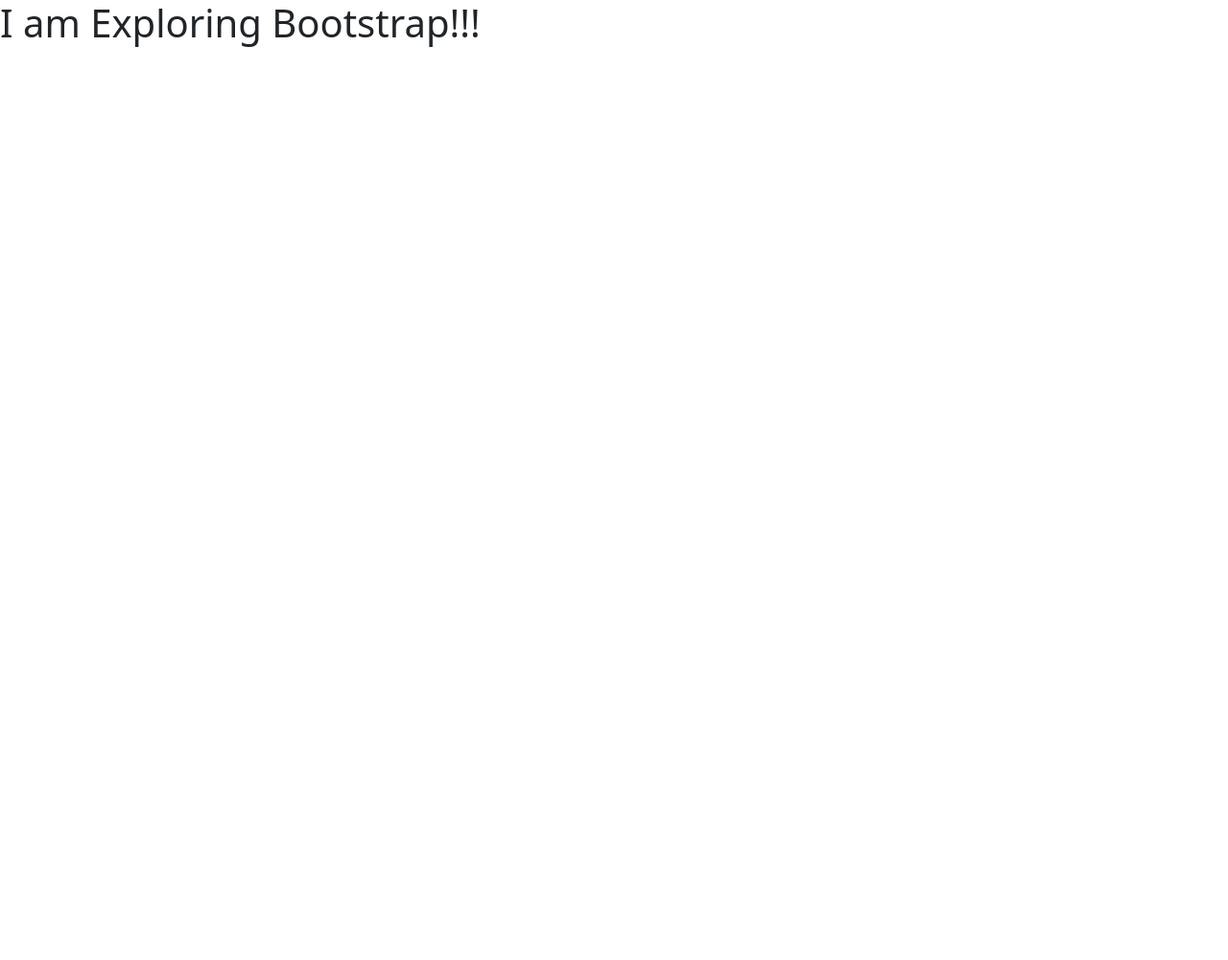
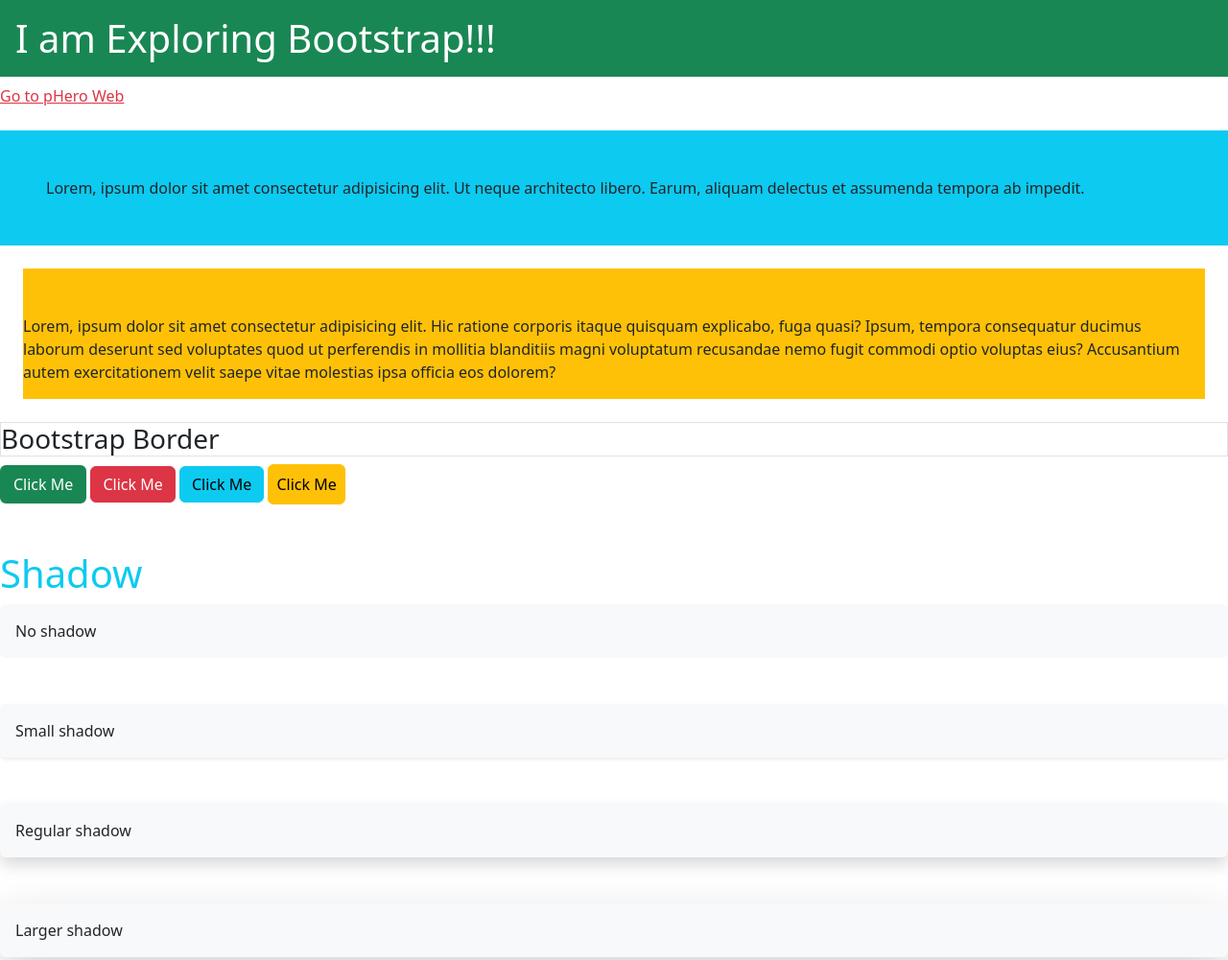
Before and after one commit to mahmudul-noman/milestone-3, a plain HTML site: page explore-bootstrap/index.html in a window 1280 px wide. Shown: the top 1001 px of the page at 96% size. Before the commit the page ends 800 px from the top, so only its background shows below. Drawn offline with nearby package versions, Linux system fonts and the light colour scheme.

Commit message:
added some bs

```diff
--- a/explore-bootstrap/index.html
+++ b/explore-bootstrap/index.html
@@ -9,7 +9,25 @@
 </head>
 <body>
 
-    <h1>I am Exploring Bootstrap!!!</h1>
+    <h1 class="text-bg-success p-3">I am Exploring Bootstrap!!!</h1>
+    <a class="link-danger" href="https://web.programming-hero.com/home/">Go to pHero Web</a> <br> <br>
+
+    <p class="bg-info p-5">Lorem, ipsum dolor sit amet consectetur adipisicing elit. Ut neque architecto libero. Earum, aliquam delectus et assumenda tempora ab impedit.</p>
+
+    <p class="bg-warning pt-5 pb-3 m-4">Lorem, ipsum dolor sit amet consectetur adipisicing elit. Hic ratione corporis itaque quisquam explicabo, fuga quasi? Ipsum, tempora consequatur ducimus laborum deserunt sed voluptates quod ut perferendis in mollitia blanditiis magni voluptatum recusandae nemo fugit commodi optio voluptas eius? Accusantium autem exercitationem velit saepe vitae molestias ipsa officia eos dolorem?</p>
+
+    <h3 class="border">Bootstrap Border</h3>
+
+    <button class="btn btn-success border-2">Click Me</button>
+    <button class="btn btn-danger">Click Me</button>
+    <button class="btn btn-info">Click Me</button>
+    <button class="btn btn-warning p-2">Click Me</button>
+
+    <h1 class="text-info mt-5">Shadow</h1>
+    <div class="shadow-none p-3 mb-5 bg-body-tertiary rounded">No shadow</div>
+    <div class="shadow-sm p-3 mb-5 bg-body-tertiary rounded">Small shadow</div>
+    <div class="shadow p-3 mb-5 bg-body-tertiary rounded">Regular shadow</div>
+    <div class="shadow-lg p-3 mb-5 bg-body-tertiary rounded">Larger shadow</div>
 
 
 
```
Also changed, not shown: explore-bootstrap/offline-bs.html (+3 -3 lines).
